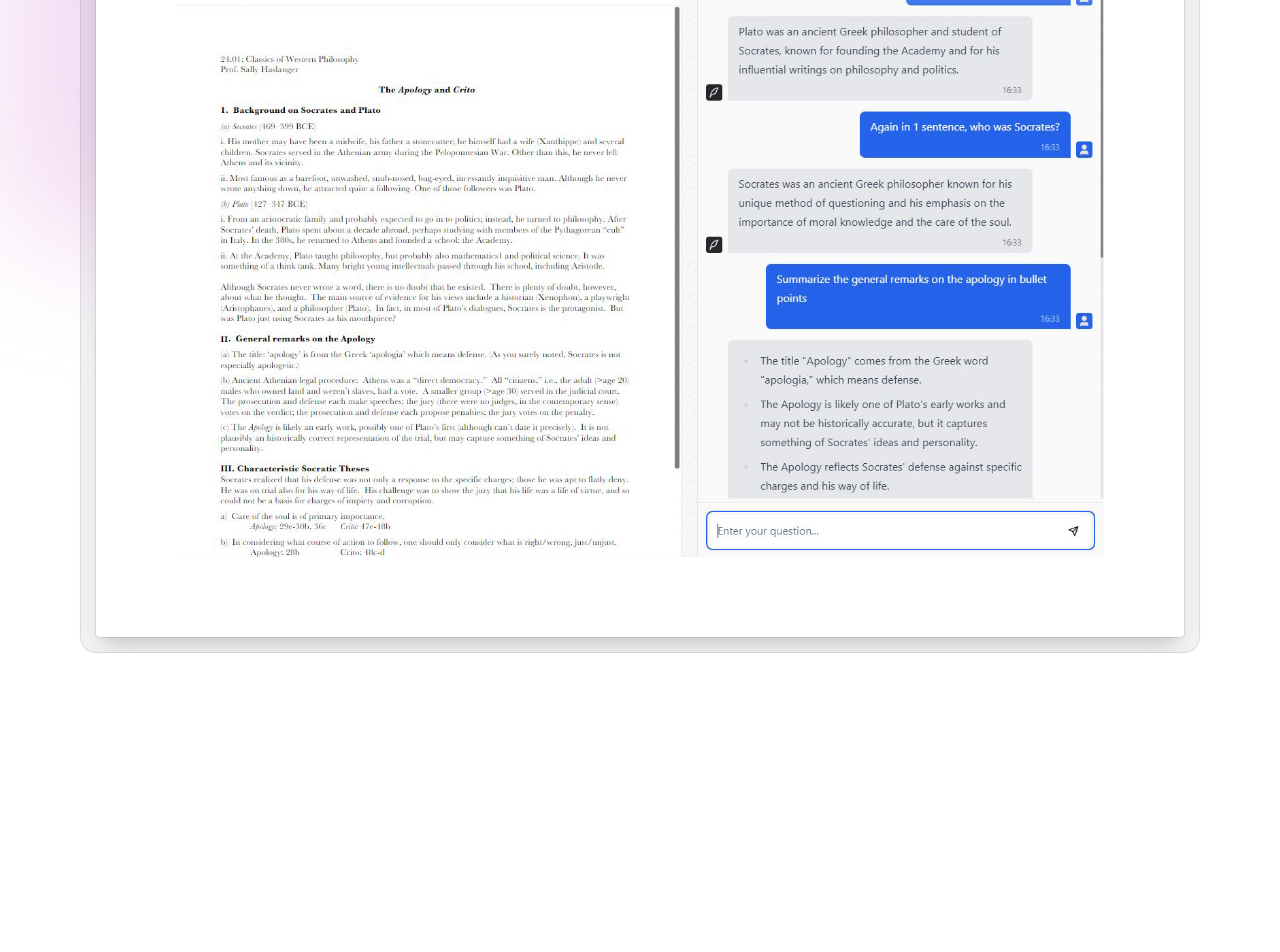
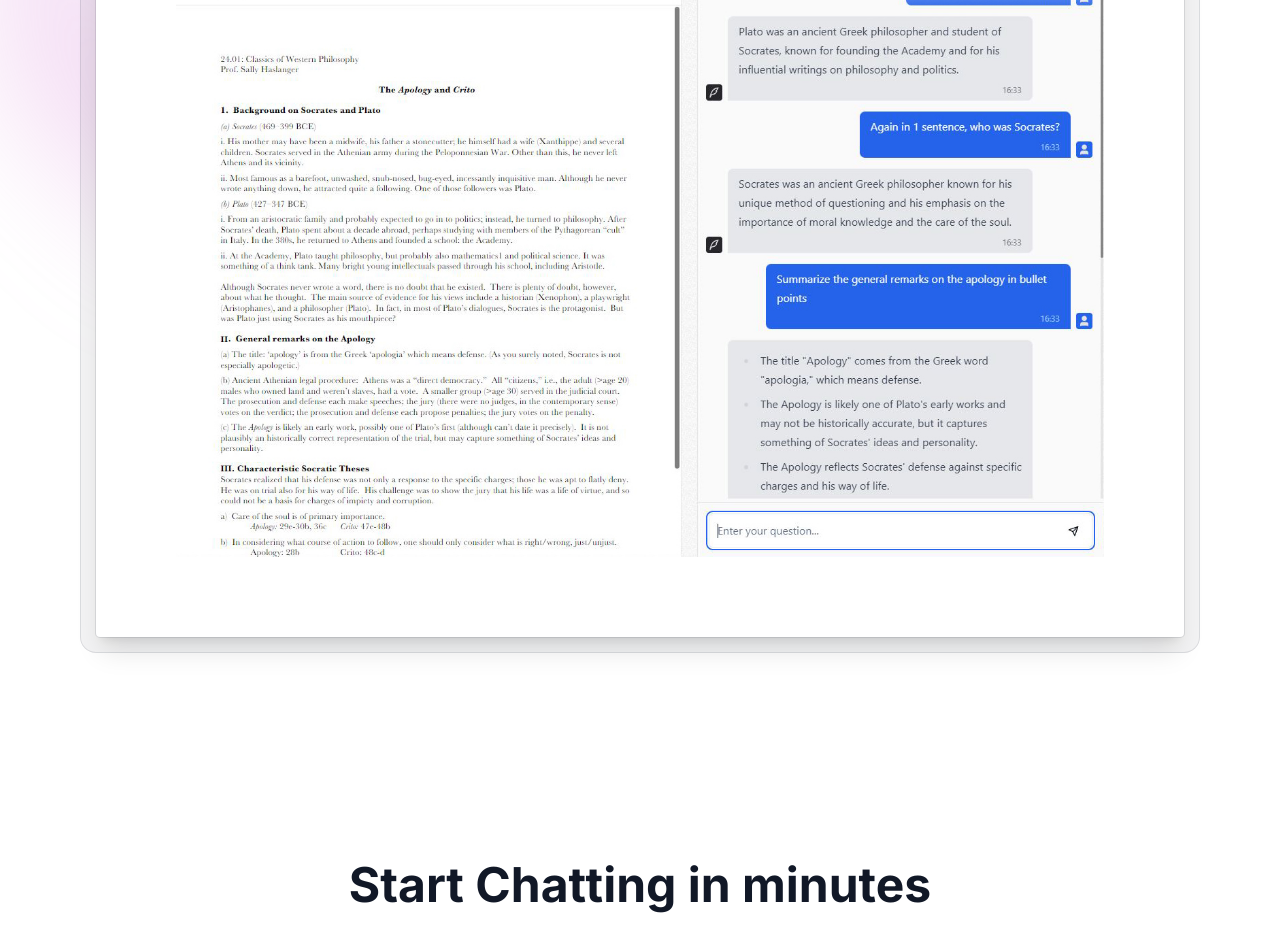
Before and after one commit to mangat-ram/texter, a Next.js app: page / in a window 1280 px wide. Shown: the part 702-1654 px from the top of the page. Before the commit the page ends 1355 px from the top, so only its background shows below. Built offline with nearby package versions, Linux system fonts and the light colour scheme.

Commit message:
Added Clippath Background.

```diff
--- a/src/app/page.tsx
+++ b/src/app/page.tsx
@@ -43,7 +43,7 @@
           <div aria-hidden="true" className="pointer-events-none absolute inset-x-0 -top-40 -z-10 transform-gpu overflow-hidden blur-3xl sm:-top-80">
             <div
               style={{
-                clipPath:""
+                clipPath:"polygon(74.1% 44.1%, 100% 61.6%, 97.5% 26.9%, 85.5% 0.1%, 80.7% 2%, 72.5% 32.5%, 60.2% 62.4%, 52.4% 68.1%, 47.5% 58.3%, 45.2% 34.5%, 27.5% 76.7%, 0.1% 64.9%, 17.9% 100%, 27.6% 76.8%, 76.1% 97.7%, 74.1% 44.1%)"
               }}
               className="relative left-[calc(50%-11rem)] aspect-[1155/678] w-[36.125rem] -translate-x-1/2 rotate-[30deg] bg-gradient-to-tr from-[#ff80bf] to-[#9089fc] opacity-30 sm:left-[calc(50%-30rem)] sm:w-[72.1875rem]" />
           </div>
@@ -64,10 +64,25 @@
               </div>
             </div>
           </div>
-
-          <div></div>
         </div>
       </div>
+          <div aria-hidden="true" className="pointer-events-none absolute inset-x-0 -top-40 -z-10 transform-gpu overflow-hidden blur-3xl sm:-top-80">
+            <div
+              style={{
+                clipPath:"polygon(74.1% 44.1%, 100% 61.6%, 97.5% 26.9%, 85.5% 0.1%, 80.7% 2%, 72.5% 32.5%, 60.2% 62.4%, 52.4% 68.1%, 47.5% 58.3%, 45.2% 34.5%, 27.5% 76.7%, 0.1% 64.9%, 17.9% 100%, 27.6% 76.8%, 76.1% 97.7%, 74.1% 44.1%)"
+              }}
+              className="relative left-[calc(50%-13rem)] aspect-[1155/678] w-[36.125rem] -translate-x-1/2 rotate-[30deg] bg-gradient-to-tr from-[#ff80bf] to-[#9089fc] opacity-30 sm:left-[calc(50%-36rem)] sm:w-[72.1875rem]" />
+          </div>
+          {/*Features*/}
+          <div className="mx-auto mb-32 mt-32 max-w-5xl sm:mt-56">
+            <div className="mb-12 px-6 lg:px-8">
+              <div className="mx-auto max-w-2xl sm:text-center">
+                <h2 className="mt-2 font-bold text-4xl text-gray-900 sm:text-5xl">
+                  Start Chatting in minutes
+                </h2>
+              </div>
+            </div>
+          </div>
     </>
   );
 }
```
